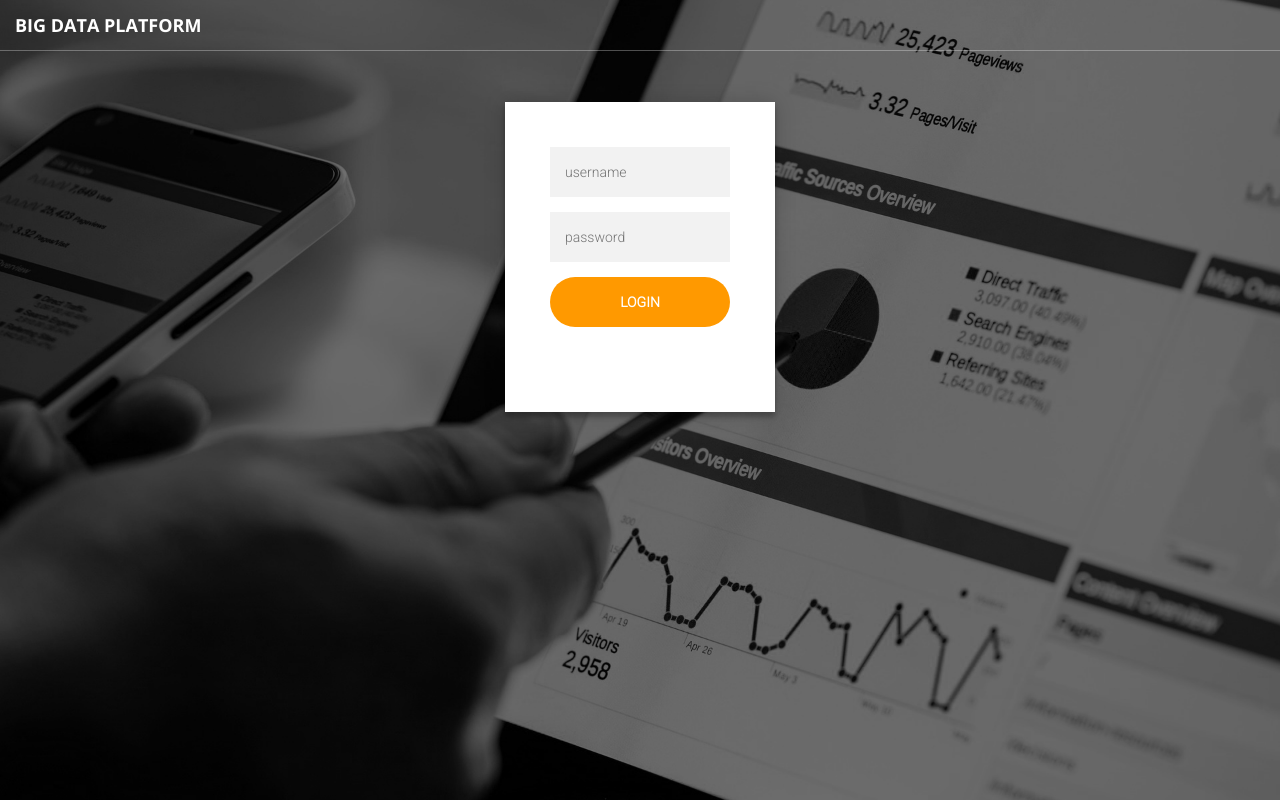
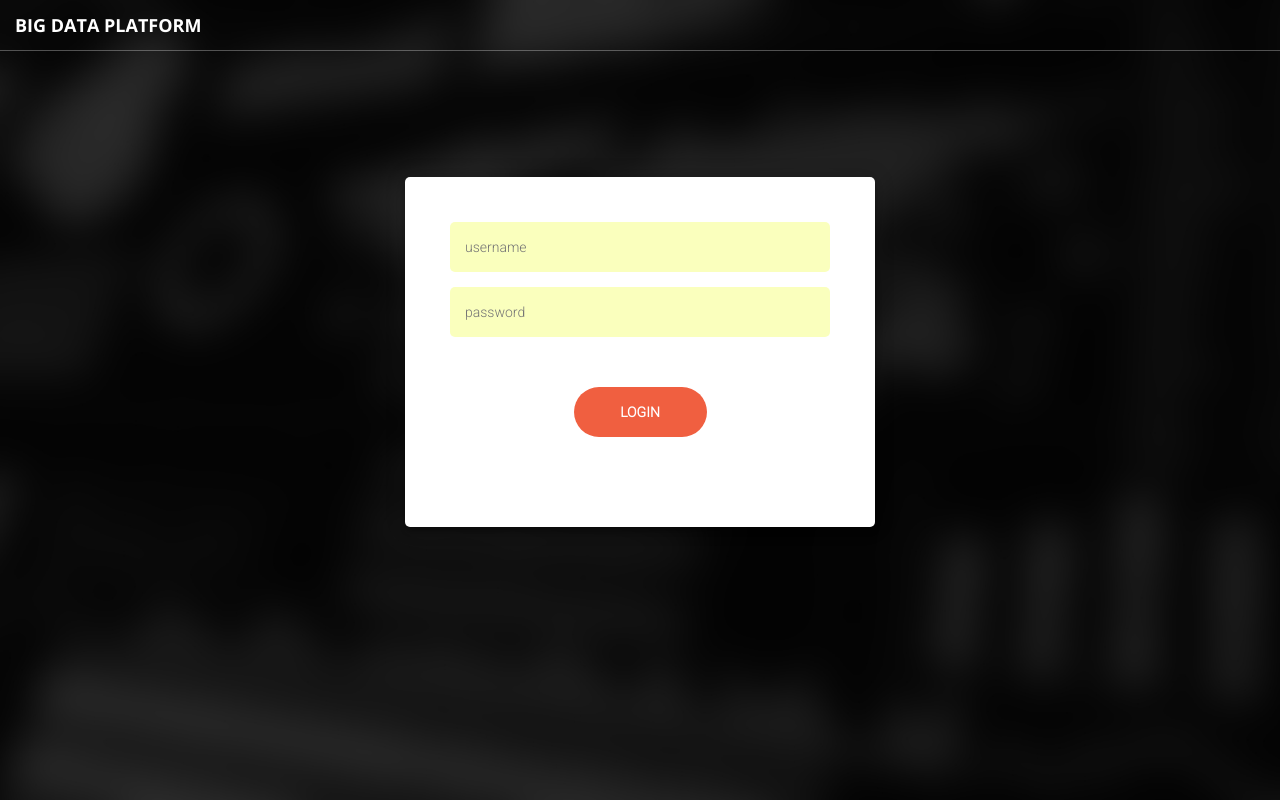
Before and after one commit to hashmune/CS-project, a PHP site: page /dashboard_login.php in a window 1280 px wide. Run offline with PHP 8.4, Linux system fonts and the light colour scheme.

Commit message:
add style to login

```diff
--- a/dashboard_login.php
+++ b/dashboard_login.php
@@ -41,7 +41,7 @@ $(document).ready(function(){
 				$("#username").css('outline','1px solid red');
 				 }else{
 
-			$("#loginfo").html("<center><img src='public/img/ajax-loader.gif' /></center>");
+			$("#loginfo").html("<center><img src='public/img/ajax-loader.gif'/></center>");
 
 								  $.ajax({
 									  type:"post",
--- a/index.php
+++ b/index.php
@@ -6,7 +6,7 @@ require 'components/nav.php';
 <header>
   <div class="header-content">
     <div class="header-content-inner">
-      <h1>Your data in style</h1>
+      <h1>Bigdata Analysis and Services</h1>
       <hr>
       <a href="dashboard_login.php" class="btn btn-primary btn-xl page-scroll">Dashboard Login</a> </div>
   </div>
--- a/public/css/creative.css
+++ b/public/css/creative.css
@@ -1,9 +1,3 @@
-/*!
- * Creative v1.0.4 (http://startbootstrap.com/template-overviews/creative)
- * Copyright 2013-2016 Start Bootstrap
- * Licensed under MIT (https://github.com/BlackrockDigital/startbootstrap/blob/gh-pages/LICENSE)
- */
-
 html,
 body {
   height: 100%;
@@ -149,8 +143,8 @@ header {
   -moz-background-size: cover;
   background-size: cover;
   -o-background-size: cover;
-  background-position: center;
-  background-image: url('../img/background.jpg');
+  background-position: fill;
+  background-image: url('../img/image.jpg');
   text-align: center;
   color: white;
 }
--- a/public/css/dashlogin.css
+++ b/public/css/dashlogin.css
@@ -1,49 +1,56 @@
 @import url(https://fonts.googleapis.com/css?family=Roboto:300);
 
 .login-page {
-  width: 360px;
+  width: 500px;
   padding: 8% 0 0;
   margin: auto;
 }
 .form {
-  height: 310px;
+  border-radius: 5px;
+  height: 350px;
   position: relative;
   z-index: 1;
   background: #FFFFFF;
-  max-width: 360px;
+  max-width: 600px;
   margin: 0 auto 100px;
+  margin-top: 75px;
   padding: 45px;
   text-align: center;
   box-shadow: 0 0 20px 0 rgba(0, 0, 0, 0.2), 0 5px 5px 0 rgba(0, 0, 0, 0.24);
 }
 .form input {
   font-family: "Roboto", sans-serif;
+  color: #000;
   outline: 0;
-  background: #f2f2f2;
+  background: #faffbd;
   width: 100%;
   border: 0;
   margin: 0 0 15px;
   padding: 15px;
   box-sizing: border-box;
   font-size: 14px;
+  border-radius: 5px;
 }
-#btn {
+#btn{
   font-family: "Roboto", sans-serif;
   text-transform: uppercase;
   font-weight: bolder;
   outline: 0;
-  background: #FF9900;
-  width: 100%;
+  background: #f05f40;
+  width: 35%;
   border: 0;
+  border-radius: 300px;
   padding: 15px;
   color: #FFFFFF;
   font-size: 14px;
   -webkit-transition: all 0.3 ease;
   transition: all 0.3 ease;
   cursor: pointer;
+  margin-top: 35px;
+  margin-bottom: 15px;
 }
-.btn:hover{
-  background: #FF9966;
+#btn:hover{
+  background: #ee4b28;
 }
 .form .message {
   margin: 15px 0 0;
@@ -60,7 +67,7 @@
 .container {
   position: relative;
   z-index: 1;
-  max-width: 300px;
+  max-width: 500px;
   margin: 0 auto;
 }
 .container:before, .container:after {
@@ -104,7 +111,7 @@ body {
   background-size: cover;
   -o-background-size: cover;
   background-position: center;
-  background-image: url('../img/background.jpg');
+  background-image: url('../img/image1.jpg');
   text-align: center;
   color: white;
 }
```
Also changed, not shown: public/img/image.jpg (added), public/img/image1.jpg (added).
